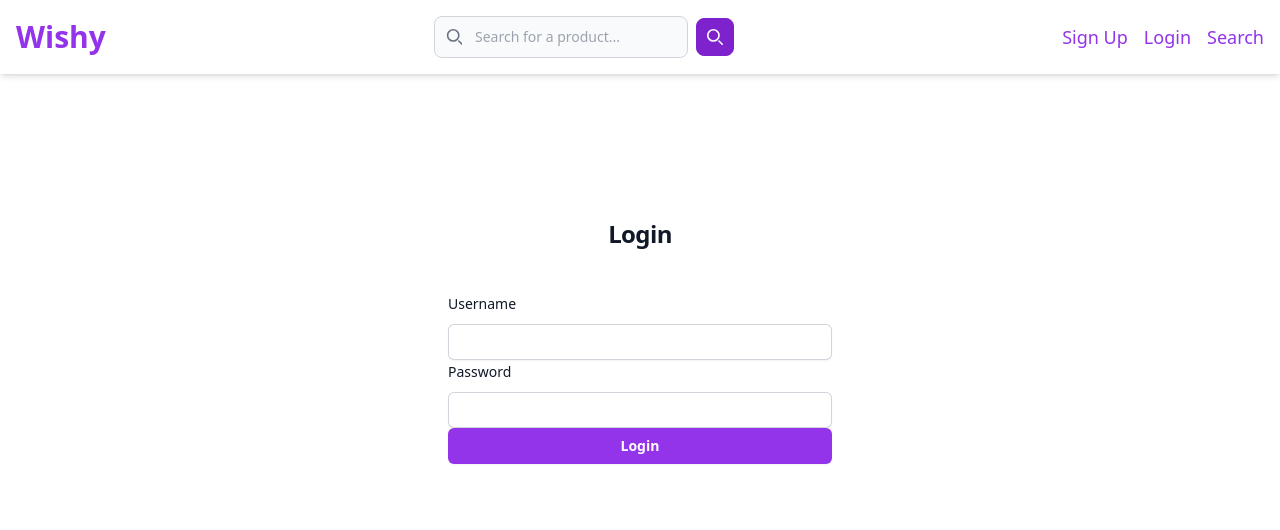
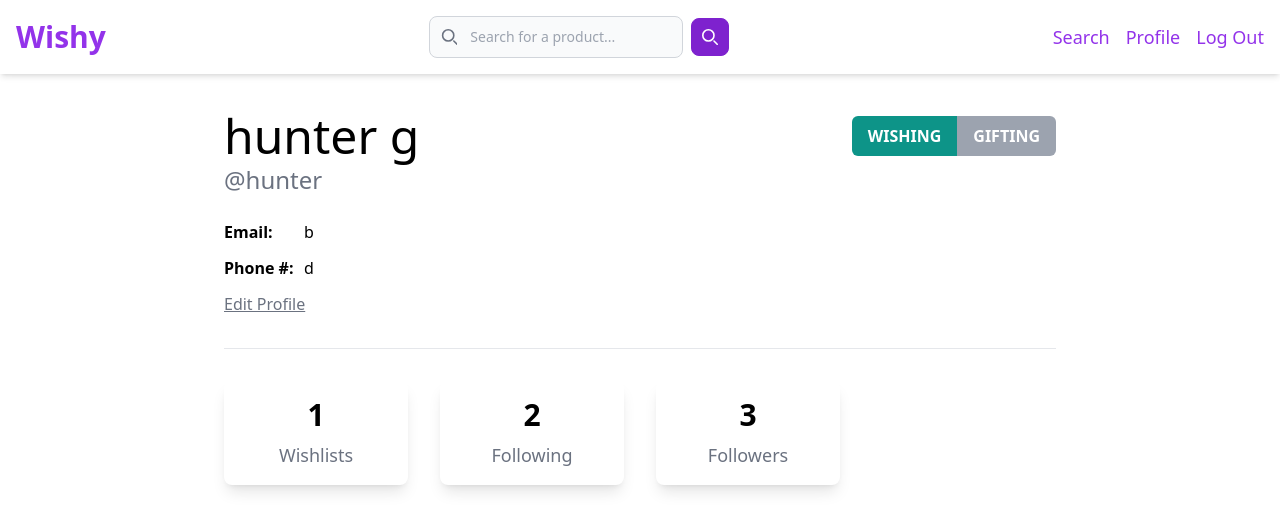
Before and after one commit to atulyamiglani/wishy-frontend, a React (Create React App) app: page /profile in a window 1280 px wide. Before the commit this address led to /login. Shown: the top 530 px of the page. Built offline with nearby package versions, Linux system fonts and the light colour scheme.

Commit message:
initial improvements for profile page and more realistic data fetching

```diff
--- a/src/App.tsx
+++ b/src/App.tsx
@@ -40,6 +40,8 @@ export interface Wishlist {
   description: string;
   productInfos: WishlistProductInfo[]; //product tcins and buyer ids
   owner: string; //owner id
+  created: string;
+  lastUpdated: string;
 }
 
 export const CurrentUserContext = createContext<{
@@ -48,7 +50,14 @@ export const CurrentUserContext = createContext<{
 }>({ user: null, setUser: () => {} });
 
 function App() {
-  const [user, setUser] = useState<null | User>(null);
+  const [user, setUser] = useState<null | User>({
+    firstName: "hunter",
+    lastName: "g",
+    username: "hunter",
+    email: "b",
+    phone: "d",
+    isWishing: true,
+  });
 
   return (
     <CurrentUserContext.Provider value={{ user, setUser }}>
@@ -78,7 +87,7 @@ function App() {
           <Route path="/search" element={<Search />} />
           <Route path="/sign-up" element={<SignUp />} />
           <Route path="/login" element={<Login />} />
-          <Route path="/wishlist/:wishlistId" element={<WishlistView />}/>
+          <Route path="/wishlist/:wishlistId" element={<WishlistView />} />
         </Routes>
       </BrowserRouter>
     </CurrentUserContext.Provider>
--- /dev/null
+++ b/src/Components/Profile/followdetails.tsx
@@ -0,0 +1,24 @@
+import React from "react";
+import mockFollows from "../../MockDB/follows.json";
+import { Link } from "react-router-dom";
+import { useState } from "react";
+
+interface FollowProps {
+  follows: string[];
+}
+
+const FollowDetails: React.FC<FollowProps> = ({ follows }) => {
+  return (
+    <div>
+      {follows.map((follow) => (
+        <Link to={`/profile/${follow}`}>
+          <p className="mt-3 hover:underline hover:text-purple-700">
+            @{follow}
+          </p>
+        </Link>
+      ))}
+    </div>
+  );
+};
+
+export default FollowDetails;
--- a/src/Components/Profile/index.tsx
+++ b/src/Components/Profile/index.tsx
@@ -1,42 +1,82 @@
-import React, { useContext, useState } from 'react';
-import { BrowserRouter, Link, Route, Routes, useParams } from 'react-router-dom';
-import { CurrentUserContext, User } from '../../App';
-import users from '../../MockDB/users.json';
+import React, { useContext, useState, useEffect } from "react";
+import { Link, useParams } from "react-router-dom";
+import { CurrentUserContext, User } from "../../App";
+import users from "../../MockDB/users.json";
+import ProfileWishlists from "./profilewishlists";
+import mockFollows from "../../MockDB/follows.json";
+import mockWishlists from "../../MockDB/wishlists.json";
+import { Wishlist } from "../../App";
+import FollowDetails from "./followdetails";
 
-const Modal: React.FC<{ isWishing: boolean, handleConfirm: () => void, handleCancel: () => void }> = ({ isWishing, handleConfirm, handleCancel }) => {
-  const wishingText = "Switching to Gifting mode will allow you to view other people's Wishlists, browse products, and fulfill requests!";
-  const giftingText = "Switching to Wishing Mode will allow you to create your own Wishlists and share them with your friends!";
+enum ProfileDetails {
+  WishlistsCreated,
+  WishlistsSaved,
+  Followers,
+  Following,
+  None,
+}
+
+const Modal: React.FC<{
+  isWishing: boolean;
+  handleConfirm: () => void;
+  handleCancel: () => void;
+}> = ({ isWishing, handleConfirm, handleCancel }) => {
+  const wishingText =
+    "Switching to Gifting mode will allow you to view other people's Wishlists, browse products, and fulfill requests!";
+  const giftingText =
+    "Switching to Wishing Mode will allow you to create your own Wishlists and share them with your friends!";
   return (
     <div className="fixed z-10 inset-0 overflow-y-auto">
       <div className="flex items-center justify-center min-h-screen pt-4 px-4 pb-20 text-center sm:block sm:p-0">
         <div className="fixed inset-0 transition-opacity" aria-hidden="true">
           <div className="absolute inset-0 bg-gray-500 opacity-75"></div>
         </div>
-        <span className="hidden sm:inline-block sm:align-middle sm:h-screen" aria-hidden="true">&#8203;</span>
+        <span
+          className="hidden sm:inline-block sm:align-middle sm:h-screen"
+          aria-hidden="true"
+        >
+          &#8203;
+        </span>
         <div className="inline-block align-bottom bg-white rounded-lg text-left overflow-hidden shadow-xl transform transition-all sm:my-8 sm:align-middle sm:max-w-lg sm:w-full">
           <div className="bg-white px-4 pt-5 pb-4 sm:p-6 sm:pb-4">
             <div className="sm:flex sm:items-start">
               <div className="mt-3 text-center sm:mt-0 sm:ml-4 sm:text-left">
-                <h3 className="text-lg leading-6 font-medium text-gray-900">Switch to {isWishing ? 'Gifting' : 'Wishing'}?</h3>
+                <h3 className="text-lg leading-6 font-medium text-gray-900">
+                  Switch to {isWishing ? "Gifting" : "Wishing"}?
+                </h3>
                 <div className="mt-2">
-                  <p className="text-sm text-gray-500">{isWishing ? wishingText : giftingText}</p>
+                  <p className="text-sm text-gray-500">
+                    {isWishing ? wishingText : giftingText}
+                  </p>
                 </div>
               </div>
             </div>
           </div>
           <div className="bg-gray-50 px-4 py-3 sm:px-6 sm:flex sm:flex-row-reverse">
-            <button onClick={handleConfirm} type="button" className={`w-full inline-flex justify-center rounded-md border border-transparent shadow-sm px-4 py-2 ${isWishing ? 'bg-teal-600' : 'bg-amber-600'} text-base font-medium text-white ${isWishing ? 'hover:bg-amber-600' : 'hover:bg-teal-600'} sm:ml-3 sm:w-auto sm:text-sm`}>
+            <button
+              onClick={handleConfirm}
+              type="button"
+              className={`w-full inline-flex justify-center rounded-md border border-transparent shadow-sm px-4 py-2 ${
+                isWishing ? "bg-teal-600" : "bg-amber-600"
+              } text-base font-medium text-white ${
+                isWishing ? "hover:bg-amber-600" : "hover:bg-teal-600"
+              } sm:ml-3 sm:w-auto sm:text-sm`}
+            >
               Switch
             </button>
-            <button onClick={handleCancel} type="button" className="mt-3 w-full inline-flex justify-center rounded-md border border-gray-300 shadow-sm px-4 py-2 bg-white text-base font-medium text-gray-700 hover:bg-gray-50 sm:mt-0 sm:ml-3 sm:w-auto sm:text-sm">
+            <button
+              onClick={handleCancel}
+              type="button"
+              className="mt-3 w-full inline-flex justify-center rounded-md border border-gray-300 shadow-sm px-4 py-2 bg-white text-base font-medium text-gray-700 hover:bg-gray-50 sm:mt-0 sm:ml-3 sm:w-auto sm:text-sm"
+            >
               Cancel
             </button>
           </div>
         </div>
       </div>
     </div>
-  )
-}
+  );
+};
 
 const Toggle: React.FC = () => {
   const [isWishing, setIsWishing] = useState(true);
@@ -58,77 +98,186 @@ const Toggle: React.FC = () => {
 
   return (
     <>
-      <button onClick={handleToggle} className="inline-flex pt-1 items-center rounded-md cursor-pointer dark:text-gray-800">
-        <span className={`px-4 py-2 rounded-l-md ${isWishing ? 'bg-teal-600' : 'bg-gray-400'} text-white font-bold`}>WISHING</span>
-        <span className={`px-4 py-2 rounded-r-md ${isWishing ? 'bg-gray-400' : 'bg-amber-600'} text-white font-bold`}>GIFTING</span>
+      <button
+        onClick={handleToggle}
+        className="inline-flex pt-1 items-center rounded-md cursor-pointer dark:text-gray-800"
+      >
+        <span
+          className={`px-4 py-2 rounded-l-md ${
+            isWishing ? "bg-teal-600" : "bg-gray-400"
+          } text-white font-bold`}
+        >
+          WISHING
+        </span>
+        <span
+          className={`px-4 py-2 rounded-r-md ${
+            isWishing ? "bg-gray-400" : "bg-amber-600"
+          } text-white font-bold`}
+        >
+          GIFTING
+        </span>
       </button>
       {showModal && (
-        <Modal isWishing={isWishing} handleConfirm={handleConfirm} handleCancel={handleCancel} />
+        <Modal
+          isWishing={isWishing}
+          handleConfirm={handleConfirm}
+          handleCancel={handleCancel}
+        />
       )}
     </>
   );
 };
 
-const Card: React.FC<{ number: number, title: string }> = ({ number, title }) => {
+const Card: React.FC<{
+  onClick: () => void;
+  number: number;
+  title: string;
+}> = ({ number, title, onClick }) => {
   return (
-    <div className="bg-white p-4 rounded-lg shadow-lg">
+    <button
+      className="bg-white p-4 rounded-lg shadow-lg hover:bg-purple-300"
+      onClick={onClick}
+    >
       <div className="text-3xl font-bold mb-2 text-center">{number}</div>
       <div className="text-lg text-gray-500 text-center">{title}</div>
-    </div>
+    </button>
   );
 };
 
-const Profile: React.FC<{forCurrentUser: boolean}> = ({forCurrentUser}) => {
-  var name = '';
-  var email = '';
+const Profile: React.FC<{ forCurrentUser: boolean }> = ({ forCurrentUser }) => {
+  //user whose profile we are viewing
+  const [thisUser, setThisUser] = useState<User>({
+    username: "",
+    firstName: "",
+    lastName: "",
+    email: "",
+    phone: "",
+    isWishing: true,
+  });
+  //logged in user
   const { user, setUser } = useContext(CurrentUserContext);
-  console.log(user);
+  //params user
   const userId = useParams();
-  console.log(userId);
-  if (forCurrentUser) {
-    name = user?.firstName || 'placeholder';
-    email = user?.email || 'placeholder';
-  } else {
-    const user = users.find((user) => user.username === userId.id);
-    name = user?.name || 'placeholder2';
-    email = user?.email || 'placeholder2';
-  }
+
+  //set up user based on whose profile this is
+  useEffect(() => {
+    if (forCurrentUser && user) {
+      setThisUser(user!);
+    } else {
+      console.log("here");
+      const userByParams = users.find((u) => u.username === userId.id);
+      if (userByParams) {
+        setThisUser(userByParams);
+      }
+    }
+  }, [forCurrentUser, user, userId]);
+
+  //get followers
+  const emptyFollowers: string[] = [];
+  const [followers, setFollowers] = useState(emptyFollowers);
+  useEffect(() => {
+    setFollowers(
+      mockFollows
+        .filter((f) => f.followed === thisUser.username)
+        .map((f) => f.follower)
+    );
+  }, [thisUser]);
+
+  //get follows
+  const emptyFollows: string[] = [];
+  const [follows, setFollows] = useState(emptyFollows);
+  useEffect(() => {
+    setFollows(
+      mockFollows
+        .filter((f) => f.follower === thisUser.username)
+        .map((f) => f.followed)
+    );
+  }, [thisUser]);
+
+  //get wishlists
+  const emptyWishlists: Wishlist[] = [];
+  const [wishlists, setWishlists] = useState(emptyWishlists);
+  useEffect(() => {
+    setWishlists(
+      mockWishlists.filter((w: Wishlist) => w.owner === thisUser.username)
+    );
+  }, [thisUser]);
+
+  //set up bottom menu
+  const [profileDetails, setProfileDetails] = useState(ProfileDetails.None);
+
   return (
-    <div className='container bg-pink m-auto ps-8 pe-8 pt-8 mb-8 max-w-4xl'>
+    <div className="container bg-pink m-auto ps-8 pe-8 pt-8 mb-8 max-w-4xl">
       {/*Header*/}
-      <div className='flex justify-between items-start mb-6'>
+      <div className="flex justify-between items-start mb-6">
         <div>
-          <h1 className='text-5xl font-medium mb-1'>{name}</h1>
-          <h3 className='text-2xl text-gray-500 font-medium'>@placeholder</h3>
+          <h1 className="text-5xl font-medium mb-1">
+            {thisUser!.firstName} {thisUser!.lastName}
+          </h1>
+          <h3 className="text-2xl text-gray-500 font-medium">
+            @{thisUser!.username}
+          </h3>
           <h4></h4>
         </div>
-        {forCurrentUser && (<Toggle />)}
+        {forCurrentUser && <Toggle />}
       </div>
-
 
       {/* Personal Info */}
       {forCurrentUser && (
-        <div className='mb-8'>
-          <p className='w-20 inline-block font-bold mb-3'>Email:</p>
-          <p className='inline-block'>{email}</p>
+        <div className="mb-8">
+          <p className="w-20 inline-block font-bold mb-3">Email:</p>
+          <p className="inline-block">{thisUser!.email}</p>
           <br />
-          <p className='w-20 inline-block font-bold mb-3'>Phone #:</p>
-          <p className='inline-block'>placeholder</p>
+          <p className="w-20 inline-block font-bold mb-3">Phone #:</p>
+          <p className="inline-block">{thisUser!.phone}</p>
           <br />
-          <Link to='edit' className='underline text-gray-500'>Edit Profile</Link>
-        </div>)}
+          <Link to="edit" className="underline text-gray-500">
+            Edit Profile
+          </Link>
+        </div>
+      )}
 
       <hr />
 
       {/*Cards*/}
-      <div className='mt-8'>
+      <div className="mt-8 mb-8">
         <div className="grid grid-cols-2 md:grid-cols-4 gap-8">
-          <Card number={3} title='Wishlists' />
-          <Card number={0} title='Gifts' />
-          <Card number={5} title='Following' />
-          <Card number={2} title='Followers' />
+          <Card
+            onClick={() => setProfileDetails(ProfileDetails.WishlistsCreated)}
+            number={wishlists.length}
+            title="Wishlists"
+          />
+          <Card
+            onClick={() => setProfileDetails(ProfileDetails.Following)}
+            number={follows.length}
+            title="Following"
+          />
+          <Card
+            onClick={() => setProfileDetails(ProfileDetails.Followers)}
+            number={followers.length}
+            title="Followers"
+          />
         </div>
       </div>
+
+      {/*Bottom Details*/}
+      {profileDetails === ProfileDetails.WishlistsCreated && (
+        <ProfileWishlists wishlists={wishlists} />
+      )}
+      {profileDetails === ProfileDetails.Following && (
+        <div>
+          <hr />
+          <h1 className="mt-3">Following</h1>
+          <FollowDetails follows={follows} />
+        </div>
+      )}
+      {profileDetails === ProfileDetails.Followers && (
+        <div>
+          <hr />
+          <h1 className="mt-3">Followers</h1>
+          <FollowDetails follows={followers} />
+        </div>
+      )}
     </div>
   );
 };
--- /dev/null
+++ b/src/Components/Profile/profilewishlists.tsx
@@ -0,0 +1,42 @@
+import React from "react";
+import { Link } from "react-router-dom";
+import mockWishlists from "../../MockDB/wishlists.json";
+import { CurrentUserContext, Wishlist } from "../../App";
+import { useContext, useState } from "react";
+
+interface ProfileWishlistsProps {
+  wishlists: Wishlist[];
+}
+
+const ProfileWishlists: React.FC<ProfileWishlistsProps> = ({ wishlists }) => {
+  const countGiftersInList = (wishlist: Wishlist) => {
+    const gifters: string[] = [];
+    wishlist.productInfos.forEach((pi) => {
+      if (pi.buyerId && !gifters.includes(pi.buyerId)) {
+        gifters.push(pi.buyerId);
+      }
+    });
+    return gifters.length;
+  };
+
+  return (
+    <div>
+      <hr />
+      {wishlists!.map((wishlist) => (
+        <>
+          <Link to={`/wishlist/${wishlist.wid}`}>
+            <div className="hover:bg-purple-300">
+              <h1 className="pt-3">{wishlist.title}</h1>
+              <p className="italic mb-2">Created {wishlist.created}</p>
+              <h3>{wishlist.productInfos.length} Gifts</h3>
+              <h3 className="pb-3">{countGiftersInList(wishlist)} Gifters</h3>
+            </div>
+          </Link>
+          <hr />
+        </>
+      ))}
+    </div>
+  );
+};
+
+export default ProfileWishlists;
--- /dev/null
+++ b/src/MockDB/follows.json
@@ -0,0 +1,30 @@
+[
+  {
+    "follower": "hunter",
+    "followed": "johndoe"
+  },
+  {
+    "follower": "johndoe",
+    "followed": "hunter"
+  },
+  {
+    "follower": "janedoe",
+    "followed": "johndoe"
+  },
+  {
+    "follower": "sallywilliams",
+    "followed": "hunter"
+  },
+  {
+    "follower": "hunter",
+    "followed": "sallywilliams"
+  },
+  {
+    "follower": "sallywilliams",
+    "followed": "mikebrown"
+  },
+  {
+    "follower": "mikebrown",
+    "followed": "hunter"
+  }
+]
--- a/src/MockDB/users.json
+++ b/src/MockDB/users.json
@@ -1,17 +1,50 @@
 [
   {
-    "name": "John Doe",
+    "firstName": "John",
+    "lastName": "Doe",
     "username": "johndoe",
-    "email": "johndoe@example.com"
+    "phone": "1234567890",
+    "email": "johndoe@example.com",
+    "isWishing": true
   },
   {
-    "name": "Jane Smith",
-    "username": "janesmith",
-    "email": "janesmith@example.com"
+    "firstName": "Jane",
+    "lastName": "Doe",
+    "username": "janedoe",
+    "phone": "1112223333",
+    "email": "janesmith@example.com",
+    "isWishing": false
   },
   {
-    "name": "Bob Johnson",
+    "firstName": "Bob",
+    "lastName": "Johnson",
     "username": "bobjohnson",
-    "email": "bobjohnson@example.com"
+    "phone": "4445556666",
+    "email": "bobjohnson@example.com",
+    "isWishing": true
+  },
+  {
+    "firstName": "Sally",
+    "lastName": "Williams",
+    "username": "sallywilliams",
+    "phone": "7778889999",
+    "email": "sallywilliams@gmail.com",
+    "isWishing": false
+  },
+  {
+    "firstName": "Mike",
+    "lastName": "Brown",
+    "username": "mikebrown",
+    "phone": "1234567890",
+    "email": "mb@gm.com",
+    "isWishing": true
+  },
+  {
+    "firstName": "hunter",
+    "lastName": "g",
+    "username": "hunter",
+    "email": "b",
+    "phone": "d",
+    "isWishing": true
   }
 ]
--- a/src/MockDB/wishlists.json
+++ b/src/MockDB/wishlists.json
@@ -17,7 +17,9 @@
         "buyerId": null
       }
     ],
-        "owner": "hunter"
+    "owner": "hunter",
+    "created": "11/12/2023",
+    "lastUpdated": "11/23/2023"
   },
   {
     "wid": "2",
@@ -41,6 +43,8 @@
         "buyerId": null
       }
     ],
-        "owner": "johndoe"
+    "owner": "johndoe",
+    "created": "9/22/2023",
+    "lastUpdated": "9/24/2023"
   }
 ]
```
Lines whose indentation alone changed are shown as unchanged.
